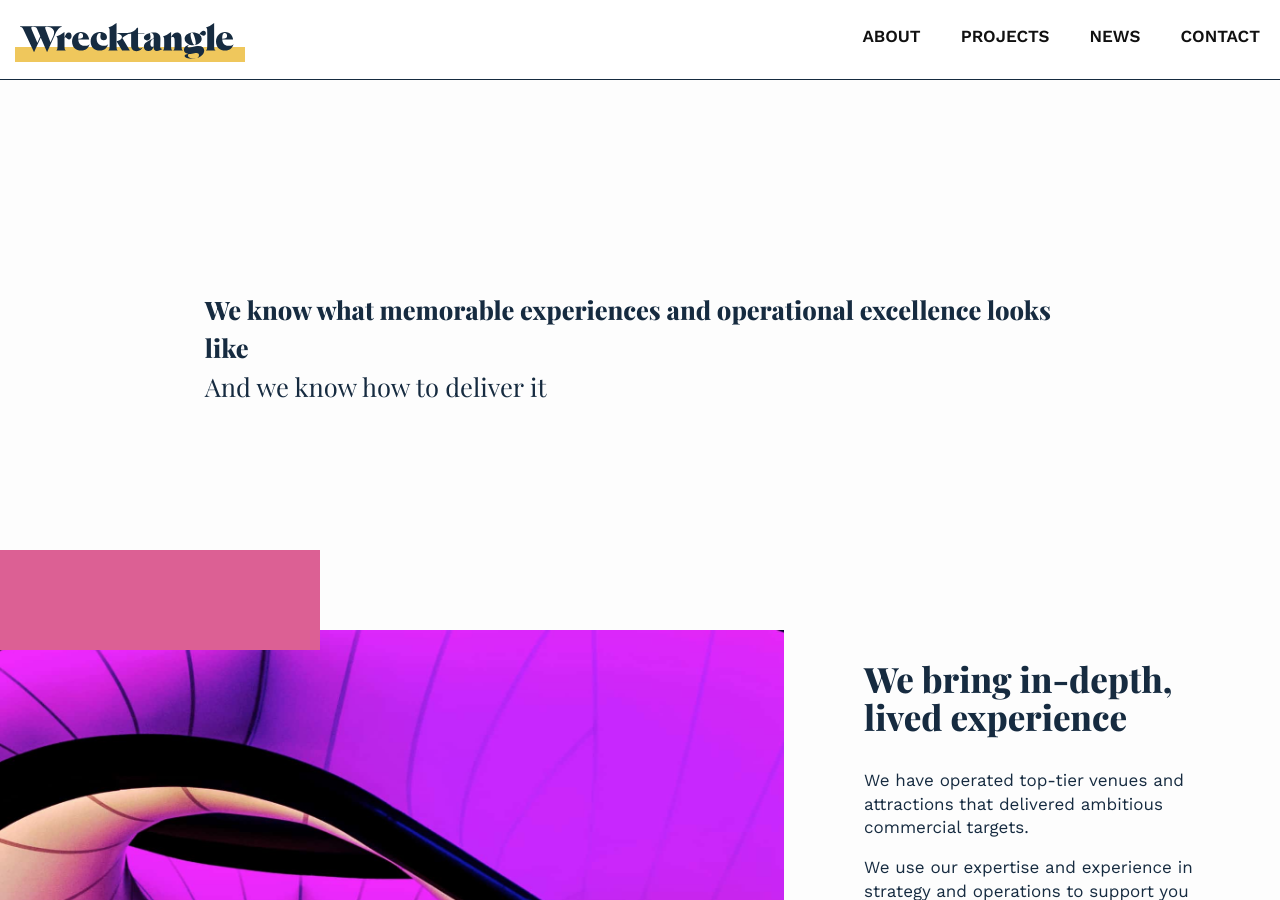
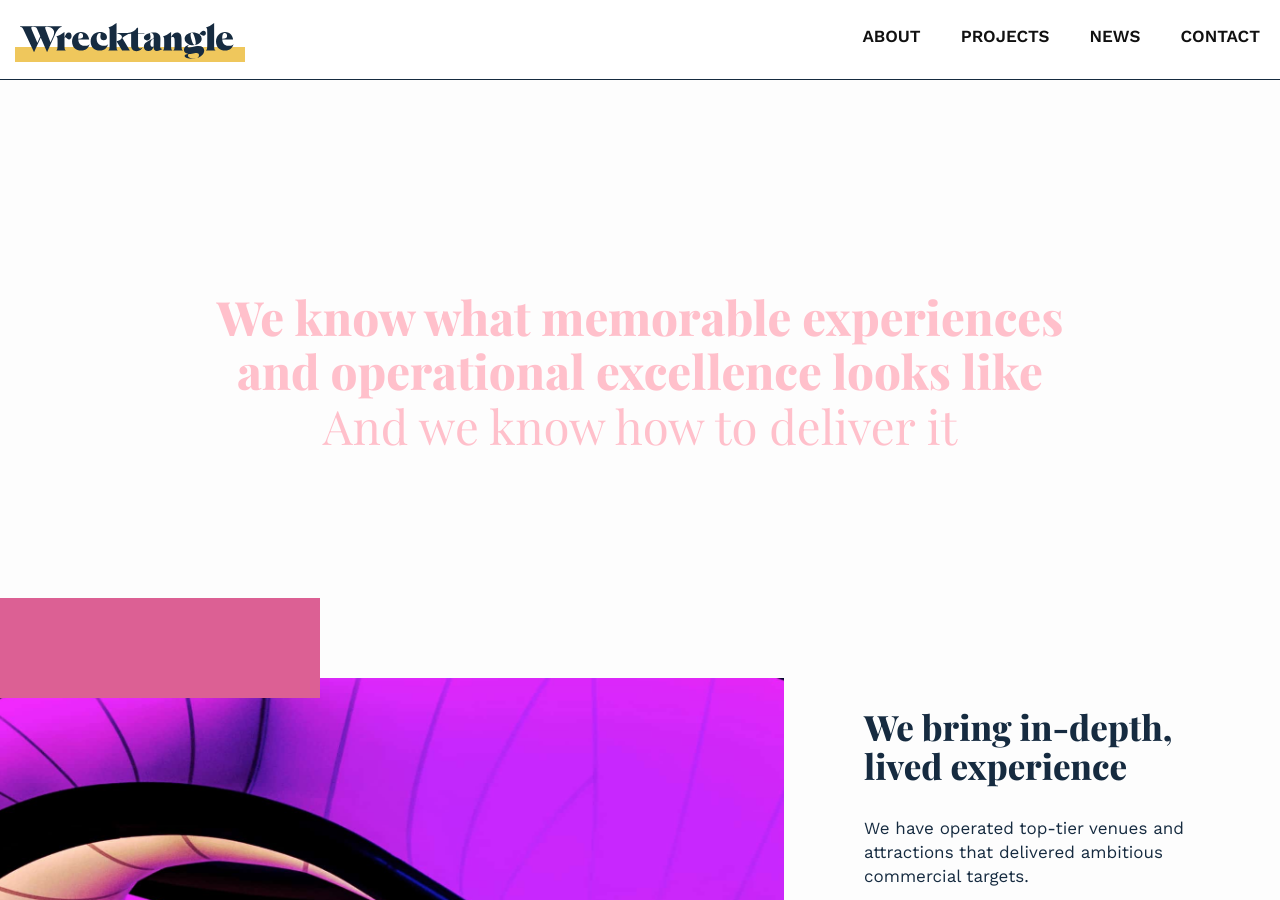
Before and after one commit to HarryFischer/wrecktangle, a Jekyll site: the page built from about.markdown, in a window 1280 px wide and 900 px high. Built offline with Jekyll 4.4.1, drawn with Linux system fonts in a browser that asks for light colours.

Commit message:
add h1 styling:

```diff
--- a/_sass/styles/_content.scss
+++ b/_sass/styles/_content.scss
@@ -79,7 +79,7 @@
               object-fit: cover;
             }
 
-            h3 {
+            h1, h3 {
               font-family: "PlayFair Display",
                 Arial,
                 Helvetica,
--- a/_sass/styles/_intro.scss
+++ b/_sass/styles/_intro.scss
@@ -1,17 +1,15 @@
 .page-content .wrapper .intro {
     margin: 8vh auto 15vh;
     padding: 0 20px;
-    // h3 {
-    //     font-size: 10vw;
-    // }
     @media (min-width: 980px) {
         margin: 20vh auto 25vh;
         padding: 0;
-        h3 {
+        h1, h3 {
             font-size: 3.7vw;
+            color: pink;
         }
     }
-    h3 {
+    h1, h3 {
         text-align: center;
         margin-bottom: 0;
         &:nth-child(1) {
--- a/assets/main.scss
+++ b/assets/main.scss
@@ -54,7 +54,7 @@ $max-width: 68vw;
         font-size: 50px;
       }
     }
-    h3 {
+    h1, h3 {
       font-size: 30px;
       @media (min-width: 980px) {
         font-size: 3.5vw;
```
